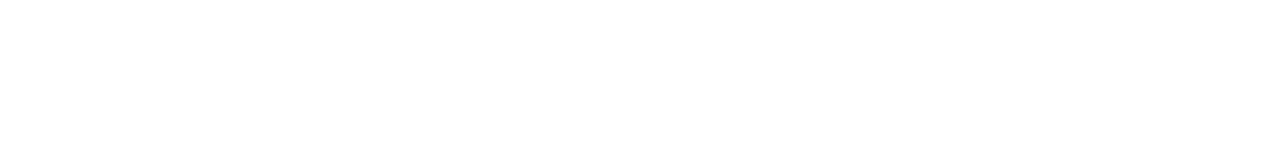
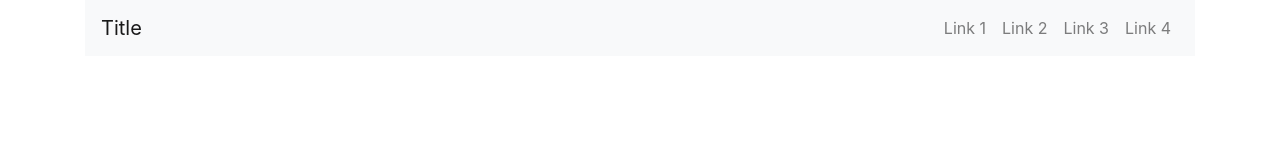
Before and after one commit to ryolambert/bootstrap-challenge, a plain HTML site: page index.html in a window 1280 px wide. Drawn offline with nearby package versions, Linux system fonts and the light colour scheme.

Commit message:
added navbar for page.

```diff
--- a/index.html
+++ b/index.html
@@ -22,8 +22,34 @@
 		<title>The Bootstrap 4 Challenge!</title>
 	</head>
 	<body>
+		<header>
+			<div class="container">
+				<nav class="navbar navbar-expand-lg navbar-light bg-light">
+					<a class="navbar-brand" href="#">Title</a>
+					<button class="navbar-toggler" type="button" data-toggle="collapse" data-target="#navbarSupportedContent"
+							  aria-controls="navbarSupportedContent" aria-expanded="false" aria-label="Toggle navigation">
+						<span class="navbar-toggler-icon"></span>
+					</button>
 
+					<div class="collapse navbar-collapse" id="navbarSupportedContent">
+						<ul class="navbar-nav ml-auto">
+							<li class="nav-item">
+								<a class="nav-link" href="#">Link 1</a>
+							</li>
+							<li class="nav-item">
+								<a class="nav-link" href="#">Link 2</a>
+							</li>
+							<li class="nav-item">
+								<a class="nav-link" href="#">Link 3</a>
+							</li>
+							<li class="nav-item">
+								<a class="nav-link" href="#">Link 4</a>
+							</li>
+						</ul>
+					</div>
+				</nav>
+			</div>
+		</header>
 
-		<script src="" async defer></script>
 	</body>
 </html>
```
